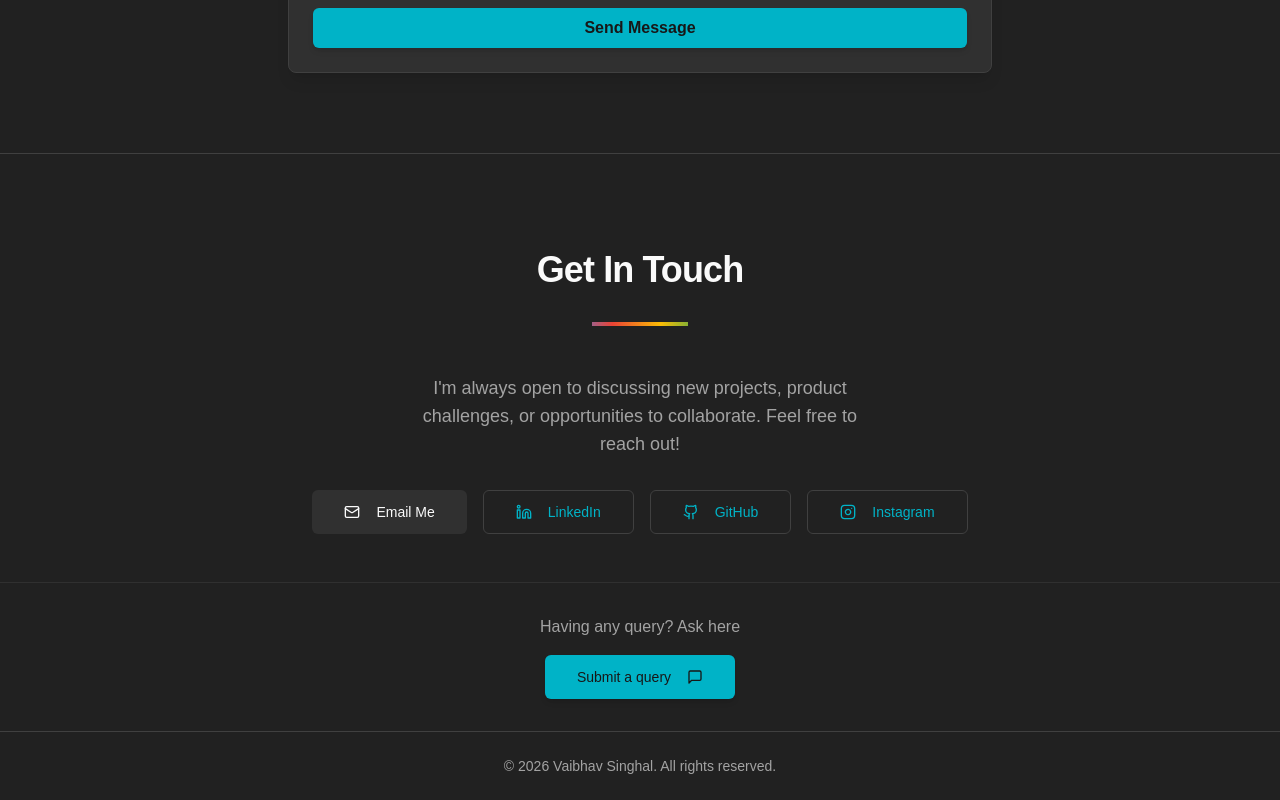
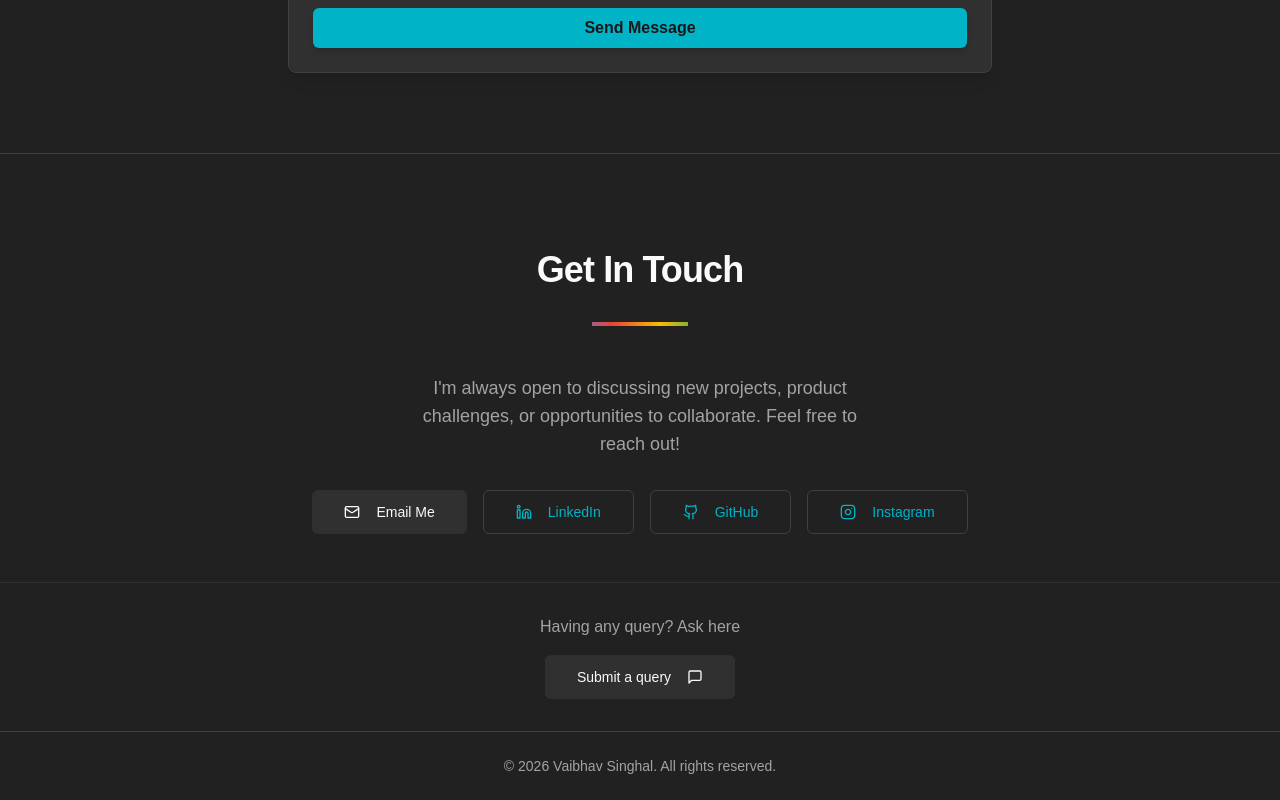
Before and after one commit to WebBhav/portfolio-pm, a Next.js app: page /query in a window 1280 px wide. Shown: the part 834-1634 px from the top of the page. Built offline with nearby package versions, Linux system fonts and the light colour scheme.

Commit message:
Submit a query look, color and everything should match with the view pro

```diff
--- a/src/components/sections/contact-section.tsx
+++ b/src/components/sections/contact-section.tsx
@@ -38,7 +38,7 @@ const ContactSection = () => {
 
       <div className="mt-12 pt-8 border-t border-border/50">
         <p className="text-muted-foreground mb-4 font-medium">Having any query? Ask here</p>
-        <Button asChild size="lg" variant="accent">
+        <Button asChild size="lg" variant="default">
           <Link href="/query">
             Submit a query <MessageSquare className="ml-2 h-5 w-5" />
           </Link>
```
